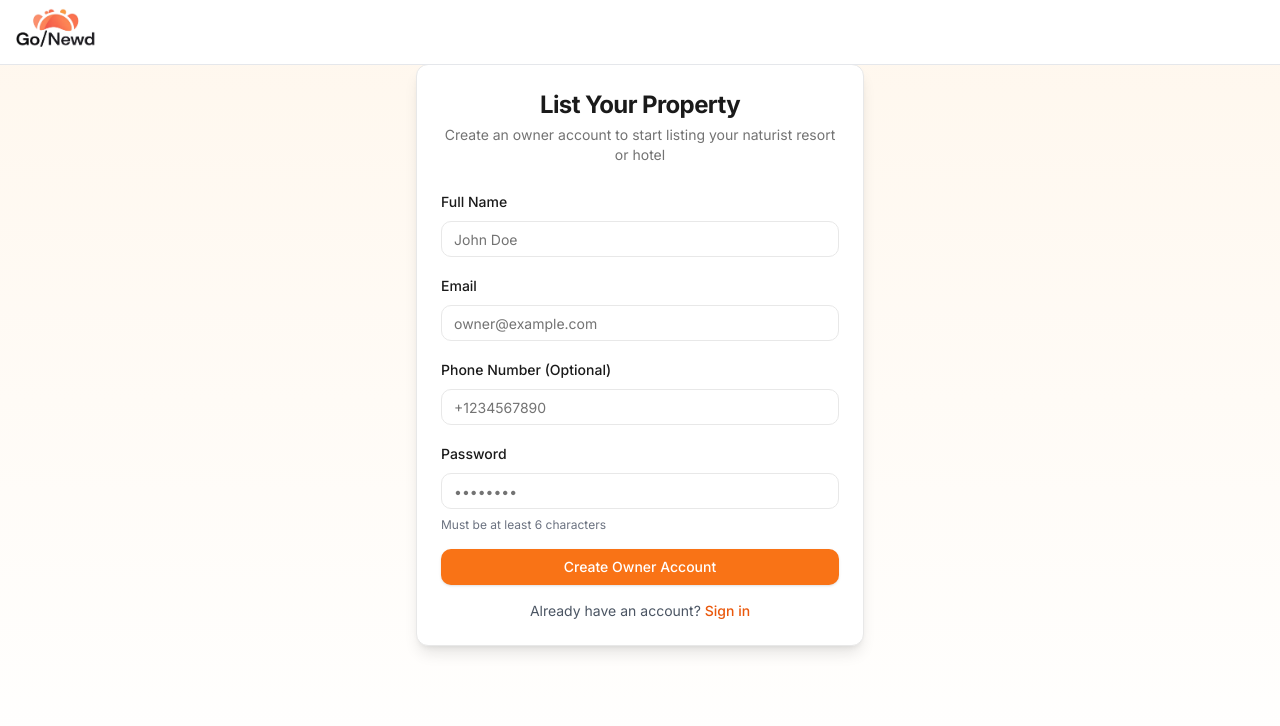
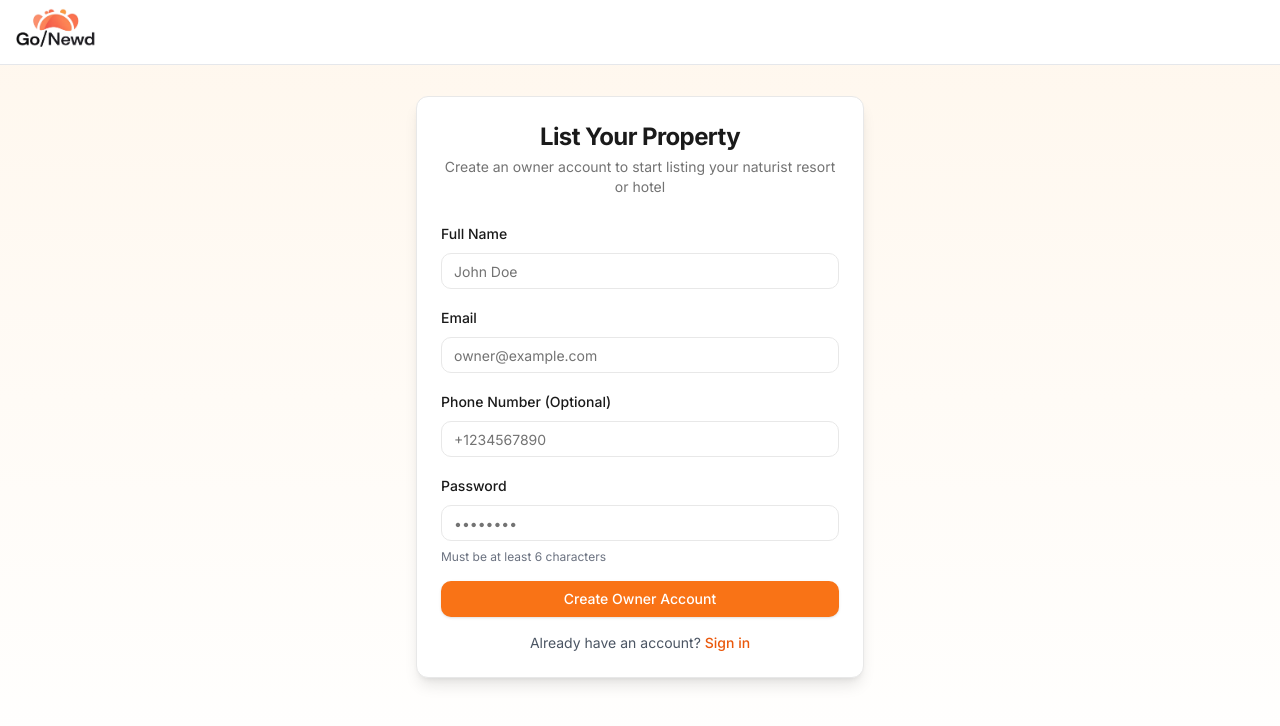
Before and after one commit to gonewdofficial/sg-c7f714b5-11bf-427d-be04-48db0e2d6319-1770742004, a Next.js app: page /owner/signup in a window 1280 px wide. Shown: the top 726 px of the page. Built offline with nearby package versions, Linux system fonts and the light colour scheme.

Commit message:
fix(auth): Adjust top padding on auth pages to prevent header overlap

```diff
--- a/src/pages/admin/login.tsx
+++ b/src/pages/admin/login.tsx
@@ -63,7 +63,7 @@ export default function AdminLoginPage() {
         title="Admin Login - GO/NEWD"
         description="Admin access for GO/NEWD venue management"
       />
-      <div className="min-h-screen bg-gradient-to-br from-orange-50 to-amber-50 flex items-center justify-center p-6">
+      <div className="min-h-screen bg-gradient-to-br from-orange-50 to-amber-50 flex items-center justify-center p-6 pt-20 sm:pt-6">
         <div className="w-full max-w-md">
           <div className="text-center mb-8">
             <div className="inline-flex items-center justify-center w-16 h-16 bg-brand rounded-full mb-4">
--- a/src/pages/owner/login.tsx
+++ b/src/pages/owner/login.tsx
@@ -62,7 +62,7 @@ export default function OwnerLogin() {
       />
       <div className="min-h-screen bg-gradient-to-b from-orange-50 to-white">
         <Header />
-        <main className="container mx-auto px-6 py-8 sm:py-16">
+        <main className="container mx-auto px-4 sm:px-6 pt-20 pb-6 sm:pt-24 sm:pb-12">
           <div className="max-w-md mx-auto">
             <Card className="shadow-lg">
               <CardHeader className="space-y-1 px-6 pt-6">
--- a/src/pages/owner/signup.tsx
+++ b/src/pages/owner/signup.tsx
@@ -62,7 +62,7 @@ export default function OwnerSignup() {
       />
       <div className="min-h-screen bg-gradient-to-b from-orange-50 to-white">
         <Header />
-        <main className="container mx-auto px-6 py-8 sm:py-16">
+        <main className="container mx-auto px-4 sm:px-6 pt-20 pb-6 sm:pt-24 sm:pb-12">
           <div className="max-w-md mx-auto">
             <Card className="shadow-lg">
               <CardHeader className="space-y-1 px-6 pt-6">
```
Also changed, not shown: 2 other files (tests, documents, lock files or other folders).
